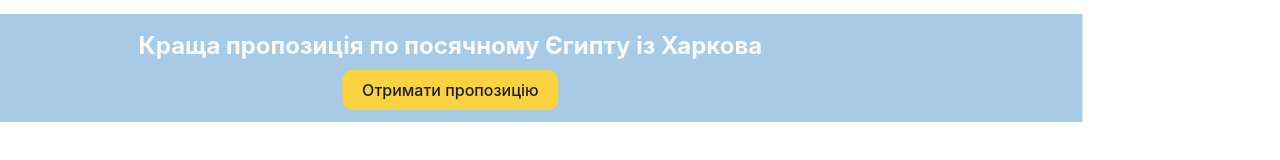
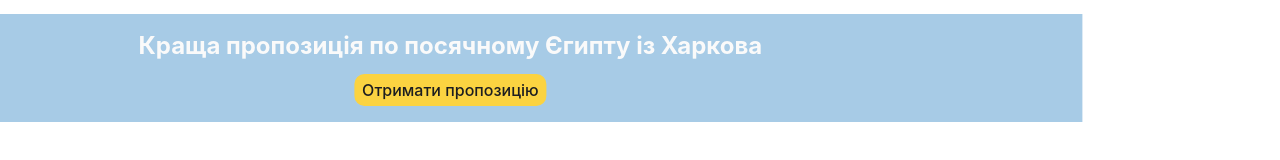
Before and after one commit to AnastasiiaMehei/TravelAgency, a plain HTML site: page index.html in a window 1280 px wide. Shown: the part 327-487 px from the top of the page. Drawn offline with Linux system fonts and the light colour scheme.

Commit message:
.btn-section-hero

```diff
--- a/styles.css
+++ b/styles.css
@@ -431,7 +431,7 @@ header {
 }
 .btn-section-hero {
   width: auto;
-  padding: 10px 20px;
+  padding: 6px 8px;
 }
 h1 {
   font-size: 15px;
```
